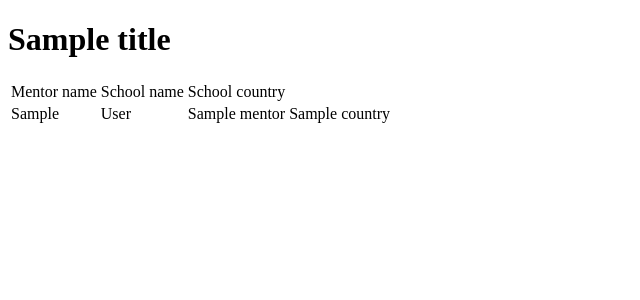
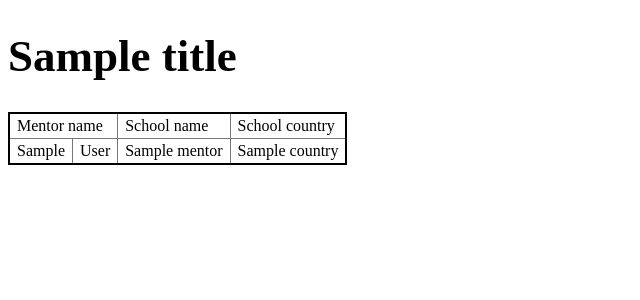
Before and after one commit to DorottyaKrisztics/Application-process-Basic-SQL-DorottyaKrisztics, a Flask app: template templates/mentors_school.html in a window 1280 px wide. Shown: the top 300 px of the page, without its empty margins (0-640 px from the left). Run offline with Flask 2, Linux system fonts and the light colour scheme; the template is opened without the code that fills it: most values are stand-ins (such as "Sample title", 1, 10 or a date in 2020).

Commit message:
table formatting on mentors page with css

```diff
--- a/main.py
+++ b/main.py
@@ -1,4 +1,4 @@
-from flask import Flask, render_template
+from flask import Flask, render_template, url_for
 import query_handler
 app = Flask(__name__)
 
--- /dev/null
+++ b/static/style.css
@@ -0,0 +1,13 @@
+h1 {
+    font-size: 45px;
+}
+table {
+    border: 2px solid #000;
+    border-collapse: collapse;
+    max-width: 900px;
+}
+td, th {
+    border: 1px solid #777;
+    padding: 3px 7px;
+    text-align: left;
+}
--- a/templates/mentors_school.html
+++ b/templates/mentors_school.html
@@ -3,14 +3,14 @@
 <head>
     <meta charset="UTF-8">
     <title>{{ title }}</title>
-    <!--<link href="https://fonts.googleapis.com/css?family=Open+Sans" rel="stylesheet">
-    <link rel="stylesheet" href="{{ url_for('static', filename='css/main.css') }}">-->
+    <link href="https://fonts.googleapis.com/css?family=Open+Sans" rel="stylesheet">
+    <link rel="stylesheet" href="{{ url_for('static', filename='style.css') }}">
 </head>
 <body>
     <h1>{{ title }}</h1>
     <table>
         <tr>
-            <td>Mentor name</td>
+            <td colspan = "2">Mentor name</td>
             <td>School name</td>
             <td>School country</td>
         </tr>
```
